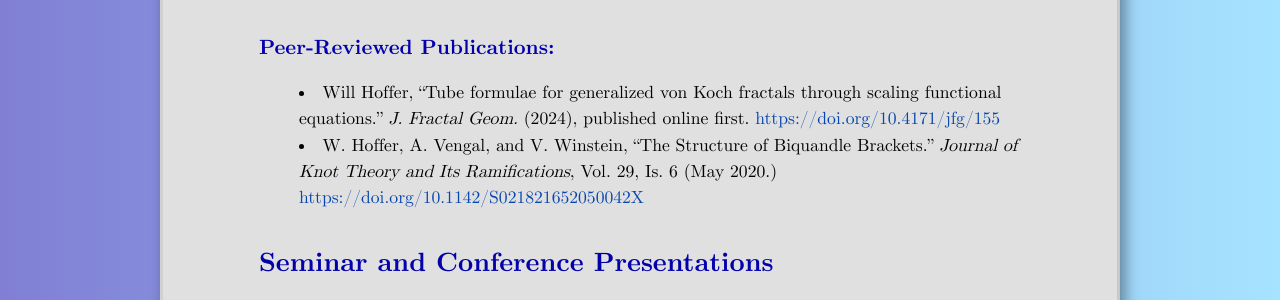
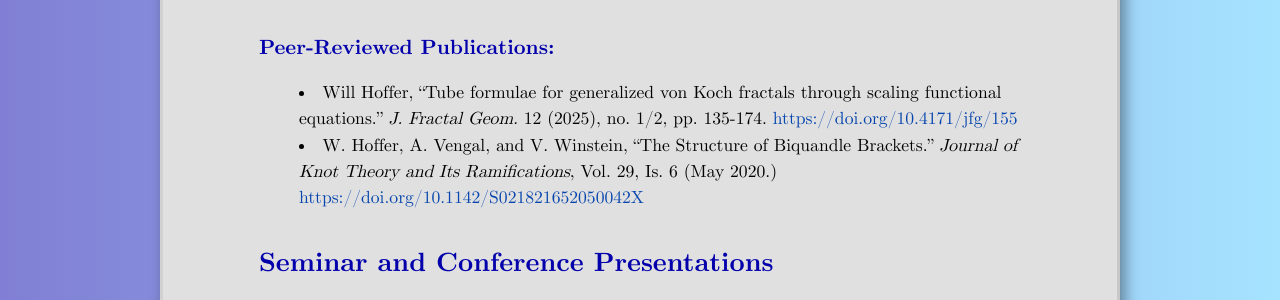
Before and after one commit to WillHoffer/WillHoffer.github.io, a Jekyll site: the page built from content/cv/index.md, in a window 1280 px wide and 900 px high, scrolled down 694 px. Shown: the part 152-452 px from the top of the window. Built offline with Jekyll 4.4.1, drawn with Linux system fonts in a browser that asks for light colours.

Commit message:
JFG pub update citation

```diff
--- a/content/cv/index.md
+++ b/content/cv/index.md
@@ -28,7 +28,7 @@
 
 ### Peer-Reviewed Publications:
 
-- Will Hoffer, "Tube formulae for generalized von Koch fractals through scaling functional equations." *J. Fractal Geom.* (2024), published online first. [https://doi.org/10.4171/jfg/155](https://doi.org/10.4171/jfg/155)
+- Will Hoffer, "Tube formulae for generalized von Koch fractals through scaling functional equations." *J. Fractal Geom.* 12 (2025), no. 1/2, pp. 135-174. [https://doi.org/10.4171/jfg/155](https://doi.org/10.4171/jfg/155)
 - W. Hoffer, A. Vengal, and V. Winstein, "The Structure of Biquandle Brackets." *Journal of Knot Theory and Its Ramifications*, Vol. 29, Is. 6 (May 2020.)  [https://doi.org/10.1142/S021821652050042X](https://doi.org/10.1142/S021821652050042X)
 
 
```
